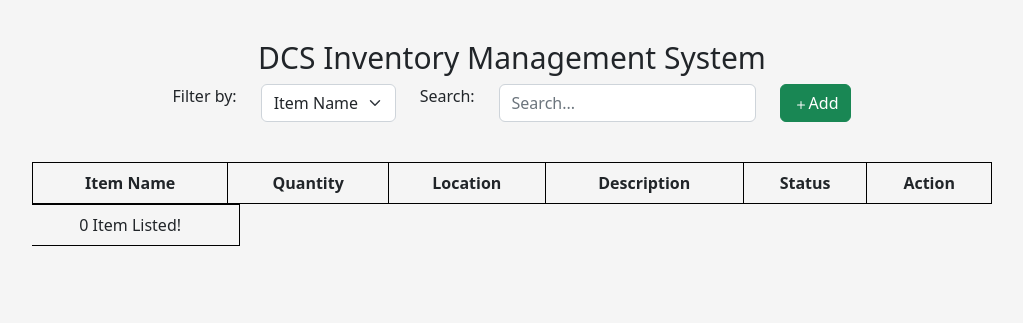
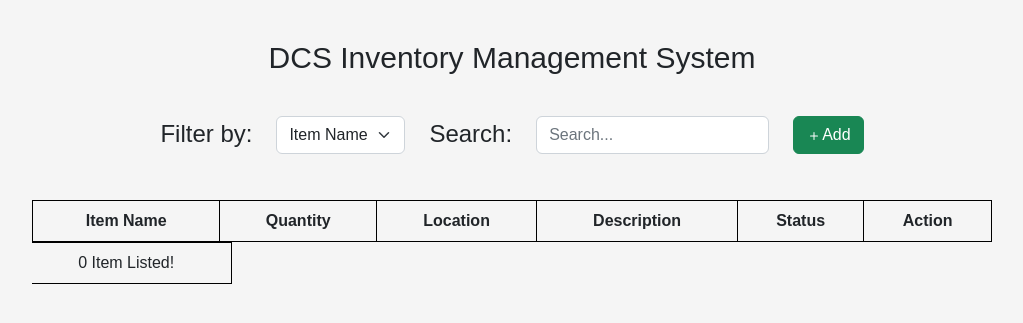
Before and after one commit to dominic-myb/dcs-inventory, a PHP site: page / in a window 1280 px wide. Shown: the top 323 px of the page, without its empty margins (128-1151 px from the left). Run offline with PHP 8.4, Linux system fonts and the light colour scheme; data that the repository does not hold is empty.

Commit message:
Update Main Css

```diff
--- a/assets/css/main.css
+++ b/assets/css/main.css
@@ -9,6 +9,7 @@ body {
 }
 
 body {
+  font-family: Arial, Helvetica, sans-serif;
   background-color: whitesmoke;
 }
 
@@ -24,6 +25,12 @@ body {
 .page-title h1 {
   font-size: var(--h1-font-size);
   text-align: center;
+  margin-bottom: 5vh;
+}
+
+.page-title label {
+  display: block;
+  font-size: 24px;
 }
 
 th,
```
